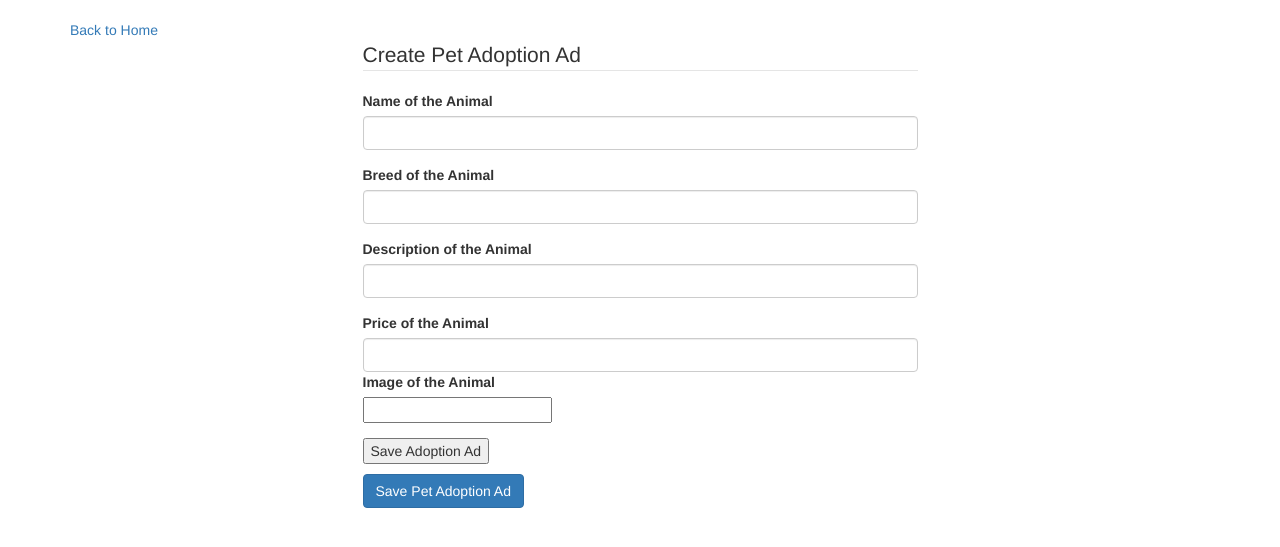
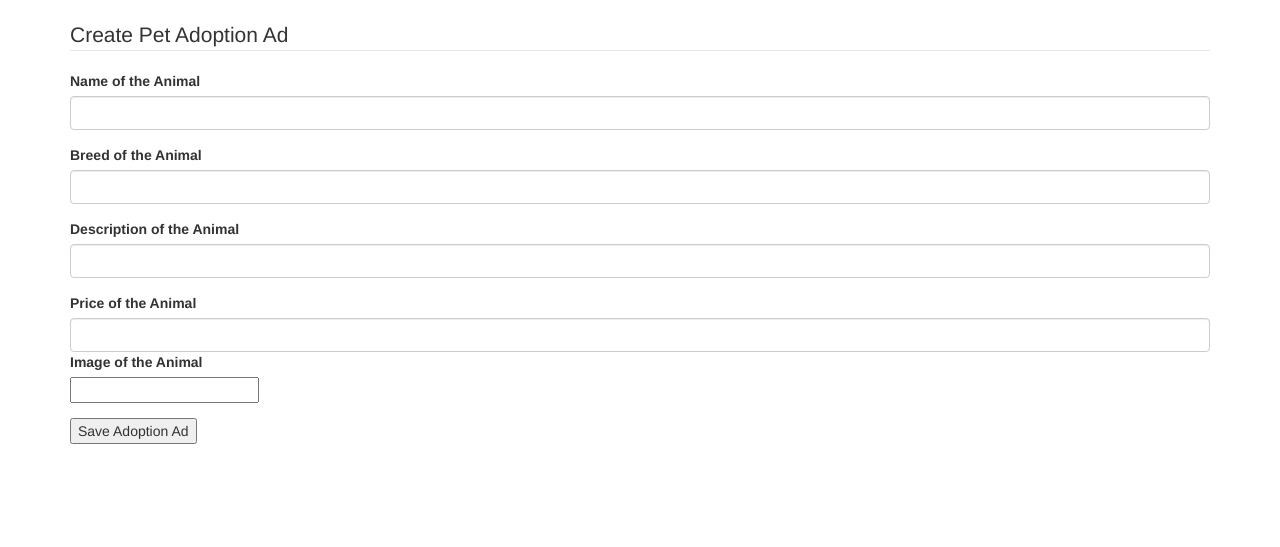
Before and after one commit to squeaky1273/adoption_contractor_project, a Flask app: page /adoptions/new in a window 1280 px wide. Shown: the part 52-599 px from the top of the page. Run offline with Flask 2, Linux system fonts and the light colour scheme; some libraries are stand-ins or nearby versions.

Commit message:
removed unnecessary code

```diff
--- a/templates/adoptions_new.html
+++ b/templates/adoptions_new.html
@@ -1,18 +1,8 @@
-<!-- templates/adoptions_new.html -->
+<!-- templates/playlists_new.html -->
 {% extends 'base.html' %}
 
 {% block content %}
-<a href="/">Back to Home</a>
-
-<div class='row'>
-    <div class='col-sm-6 col-sm-offset-3'>
-        <form method='POST' action='/adoptions'>
-            {% include 'partials/adoptions_form.html' %}
-            <!-- BUTTON -->
-                <div class='form-group'>
-                    <button class='btn btn-primary' type='submit'>Save Pet Adoption Ad</button>
-                </div>
-        </form>
-    </div>
-</div>
+<form method='POST' action='/adoptions'>
+    {% include 'partials/adoptions_form.html' %}
+</form>
 {% endblock %}
```
Also changed, not shown: templates/adoptions_edit.html (+4 -16 lines), templates/adoptions_show.html (+6 -9 lines).
